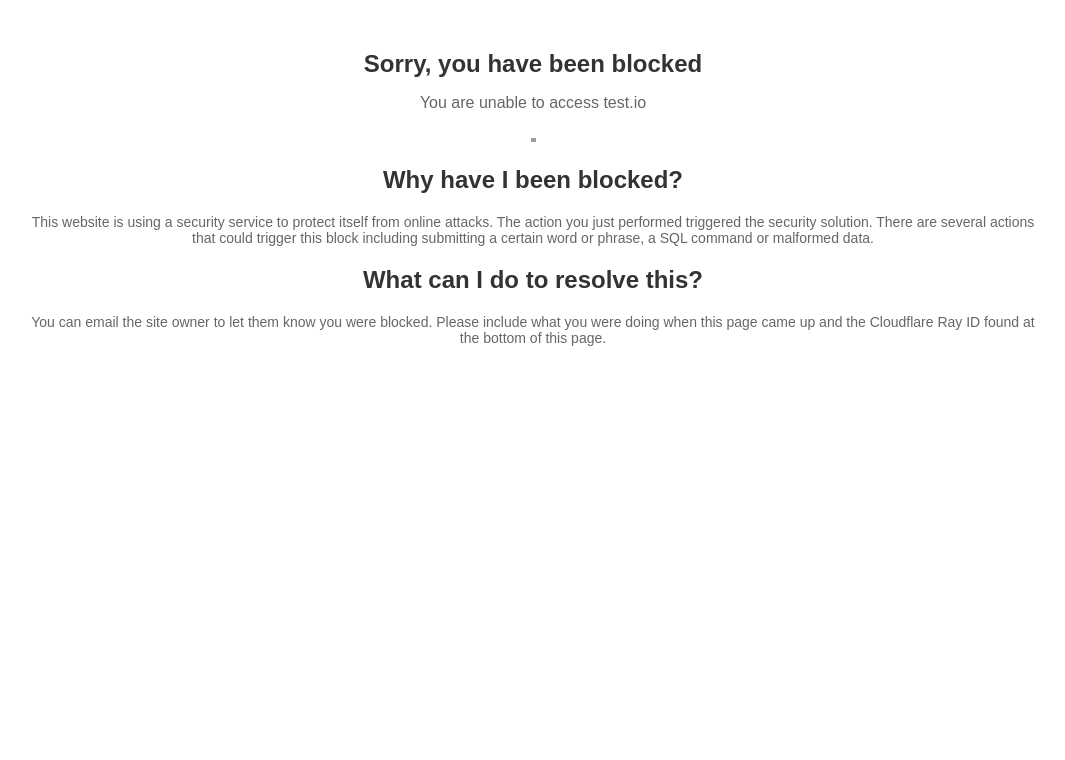
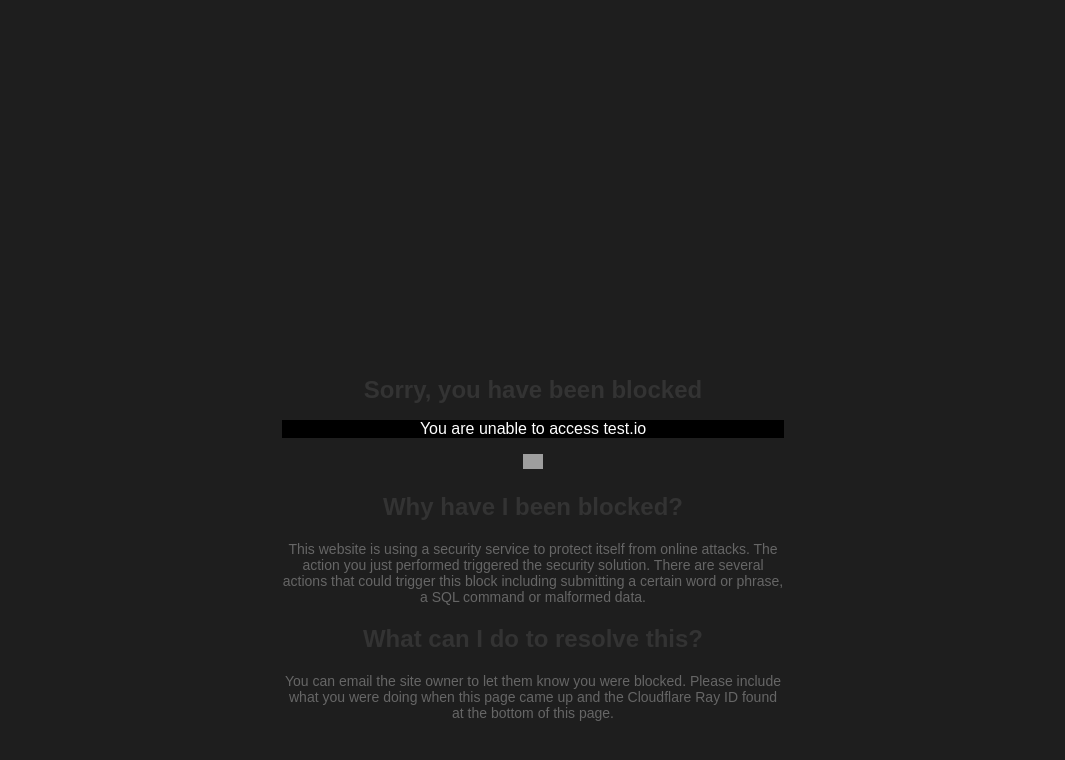
Before and after one commit to fredoyetayo/blocked, a plain HTML site: page index.html in a window 1280 px wide. Shown: the whole page, without its empty margins (107-1172 px from the left). Drawn offline with Linux system fonts and the light colour scheme; grey boxes are pictures that could not be loaded.

Commit message:
Update style.css

```diff
--- a/style.css
+++ b/style.css
@@ -1,7 +1,8 @@
 body, html {
-    margin: 0;
-    padding: 0;
+    margin: 10%;
+    padding: 5%;
     font-family: Arial, sans-serif;
+    background: #1e1e1e
 }
 
 .container {
@@ -17,11 +18,12 @@
 
 .header p {
     font-size: 16px;
-    color: #666;
+    color: white;
+    background-color: black;
 }
 
 .error-icon img {
-    width: 5px;
+    width: 20px;
 }
 
 .message h2 {
```
